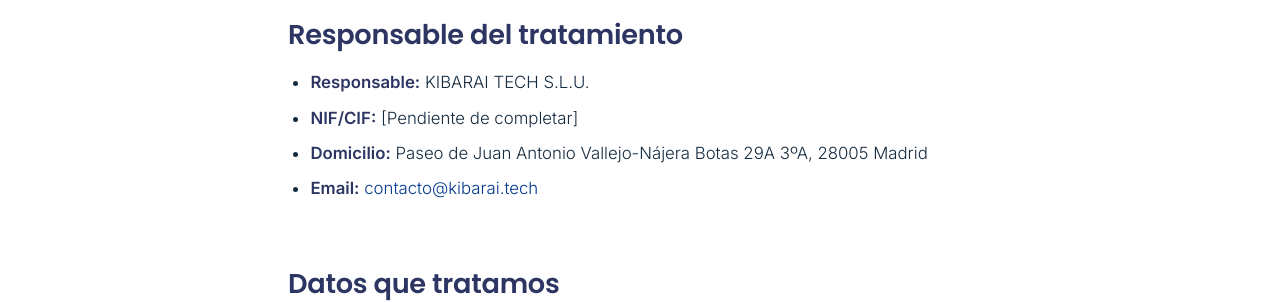
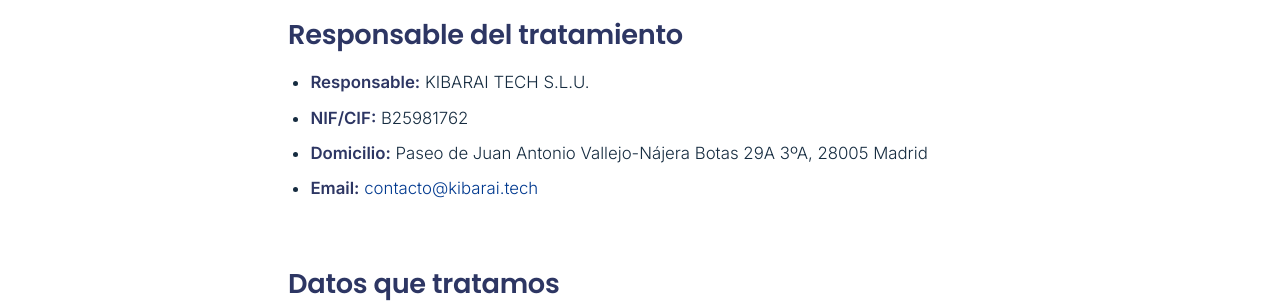
Before and after one commit to Kibarai/Home, a Jekyll site: the page built from privacidad.html, in a window 1280 px wide and 900 px high. Shown: the part 338-640 px from the top of the window. Built offline with Jekyll 4.4.1, drawn with Linux system fonts in a browser that asks for light colours.

Commit message:
Update _data/site.yml (via Pages CMS)

```diff
--- a/_data/site.yml
+++ b/_data/site.yml
@@ -141,6 +141,7 @@
 legal:
   owner_name: KIBARAI TECH S.L.U.
   owner_type: empresa
+  nif: B25981762
   address: Paseo de Juan Antonio Vallejo-Nájera Botas 29A 3ºA, 28005 Madrid
   activity: consultoría tecnológica, desarrollo de software y aplicaciones de IA
   registry: S 8 , H M 874314, I/A 1 ( 7.01.26).
```
